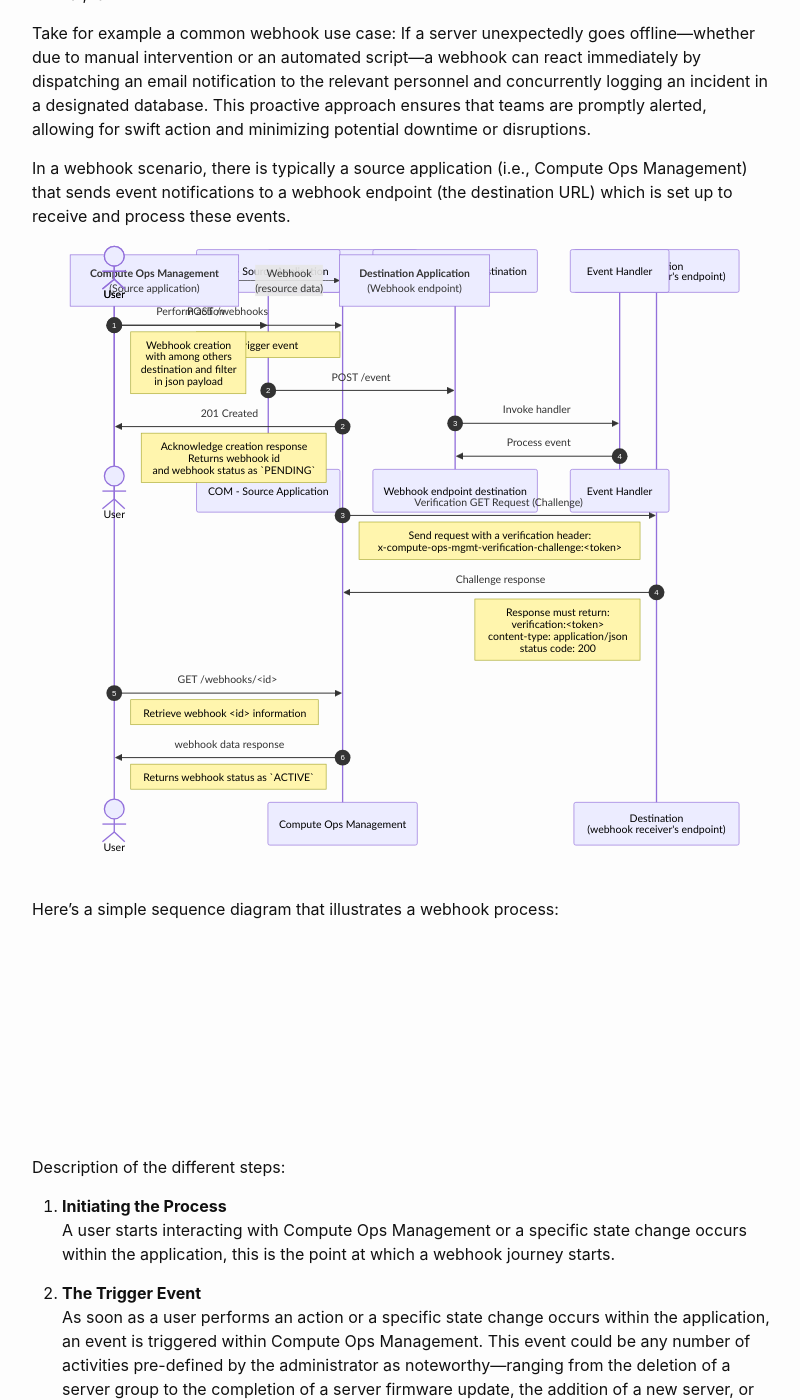
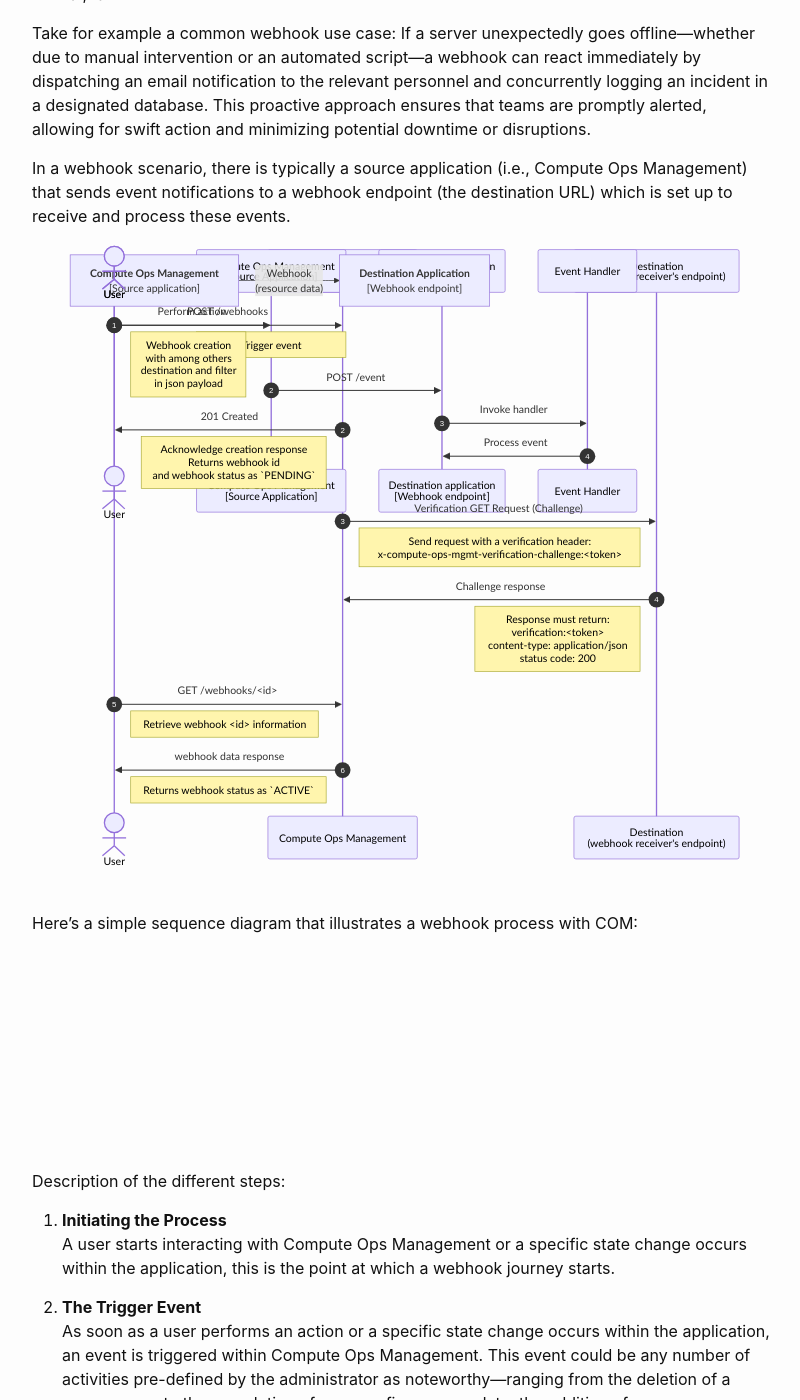
Before and after one commit to jullienl/jullienl.github.io, a Jekyll site: the page built from _posts/2024-04-25-Implementing webhooks with COM.md, in a window 1280 px wide and 1400 px high, scrolled down 1787 px. Shown: the whole window, without its empty margins (238-1038 px from the left). Built offline with Jekyll 4.4.1, drawn with Linux system fonts in a browser that asks for light colours.

Commit message:
Improve mermaid diagrams

```diff
--- a/_posts/2024-04-25-Implementing webhooks with COM.md
+++ b/_posts/2024-04-25-Implementing webhooks with COM.md
@@ -67,22 +67,22 @@
 <div class="mermaid">
 graph LR;
     A["`**Compute Ops Management**
-    (Source application)`"]
+    [Source application]`"]
     B["`**Destination Application**
-    (Webhook endpoint)`"];
+    [Webhook endpoint]`"];
     A--Webhook<br>(resource data)-->B
 </div>
 <br/>
 
-Here's a simple sequence diagram that illustrates a webhook process:
+Here's a simple sequence diagram that illustrates a webhook process with COM:
 <br/>
 
 <div class="mermaid">
 sequenceDiagram
     autonumber
     actor User as User
-    participant SourceApp as COM - Source Application
-    participant WebhookURL as Webhook endpoint destination
+    participant SourceApp as Compute Ops Management<br>[Source Application]
+    participant WebhookURL as Destination application<br>[Webhook endpoint]
     participant Handler as Event Handler
 
     User->>SourceApp: Perform action
```
